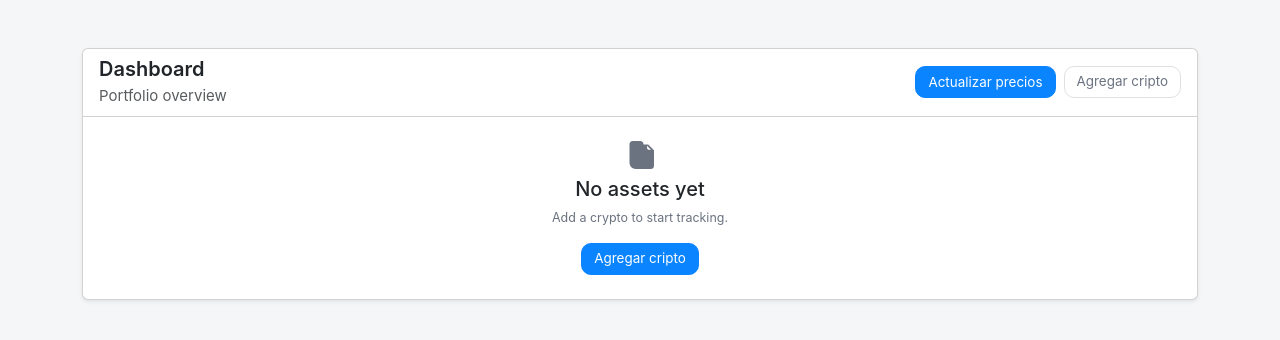
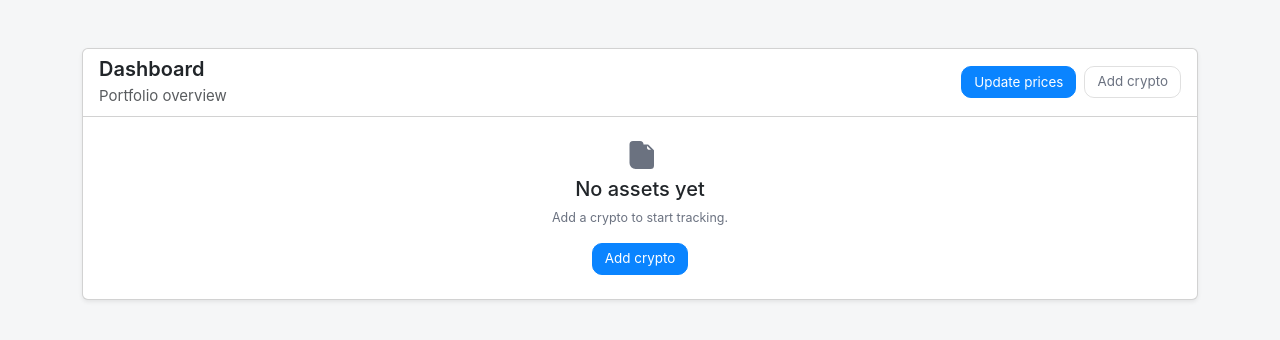
Before and after one commit to nytio/cripto_traker, a Python web app: template web/app/templates/dashboard.html in a window 1280 px wide. Shown: the part 52-392 px from the top of the page. Run offline with Jinja, Linux system fonts and the light colour scheme; the template is opened without the code that fills it, so the values that code supplies are empty.

Commit message:
Corrección de idioma

```diff
--- a/web/app/templates/dashboard.html
+++ b/web/app/templates/dashboard.html
@@ -22,12 +22,12 @@
       <div class="d-flex flex-wrap align-items-center gap-2">
         <form method="post" action="{{ url_for('prices.update_prices') }}" data-loading="1">
           <input type="hidden" name="csrf_token" value="{{ csrf_token() }}">
-          <button type="submit" class="btn btn-sm btn-primary" data-loading-text="Actualizando..." data-loading-spinner="1">
-            Actualizar precios
+          <button type="submit" class="btn btn-sm btn-primary" data-loading-text="Updating..." data-loading-spinner="1">
+            Update prices
           </button>
         </form>
         <a class="btn btn-sm btn-outline-secondary" href="{{ url_for('cryptos.new_crypto') }}">
-          Agregar cripto
+          Add crypto
         </a>
       </div>
     </div>
@@ -118,7 +118,7 @@
           </div>
           <h2 class="h5 mb-2">No assets yet</h2>
           <p class="ct-meta mb-3">Add a crypto to start tracking.</p>
-          <a class="btn btn-sm btn-primary" href="{{ url_for('cryptos.new_crypto') }}">Agregar cripto</a>
+          <a class="btn btn-sm btn-primary" href="{{ url_for('cryptos.new_crypto') }}">Add crypto</a>
         </div>
       {% endif %}
     </div>
```
